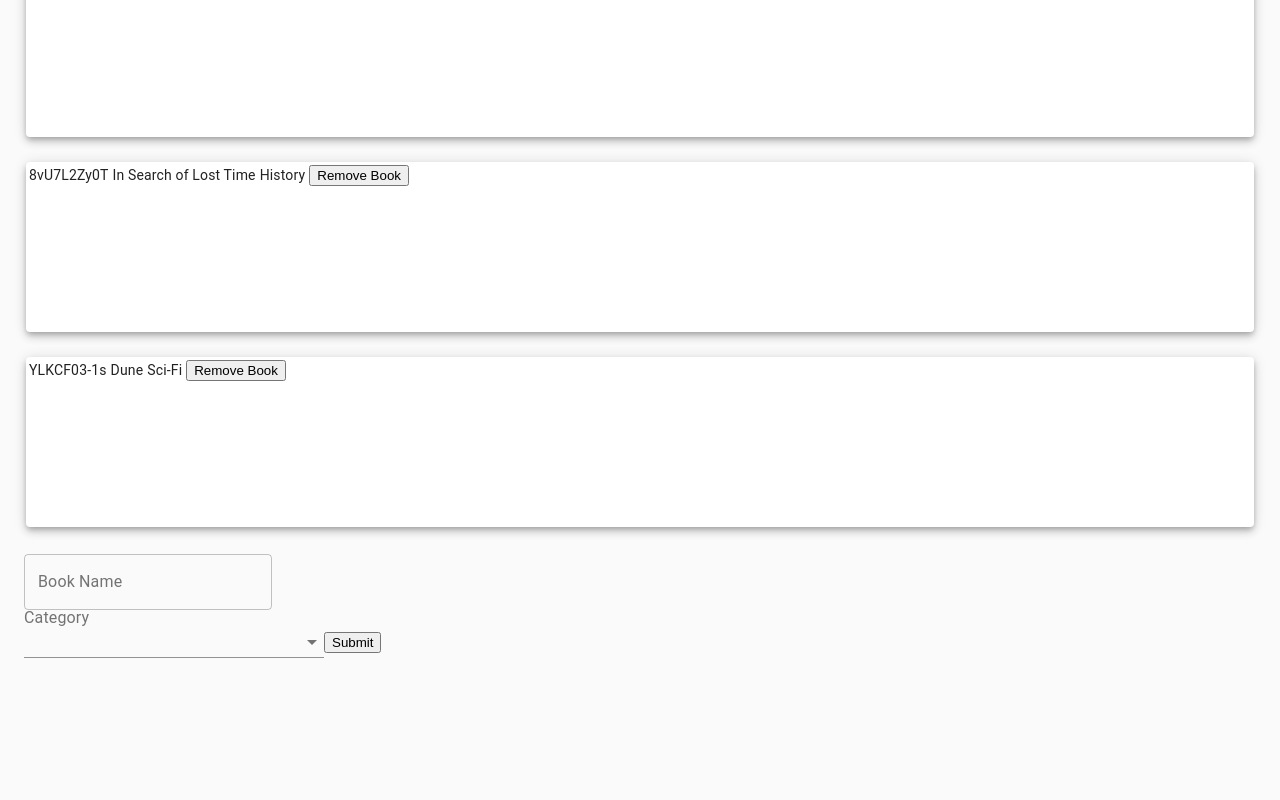
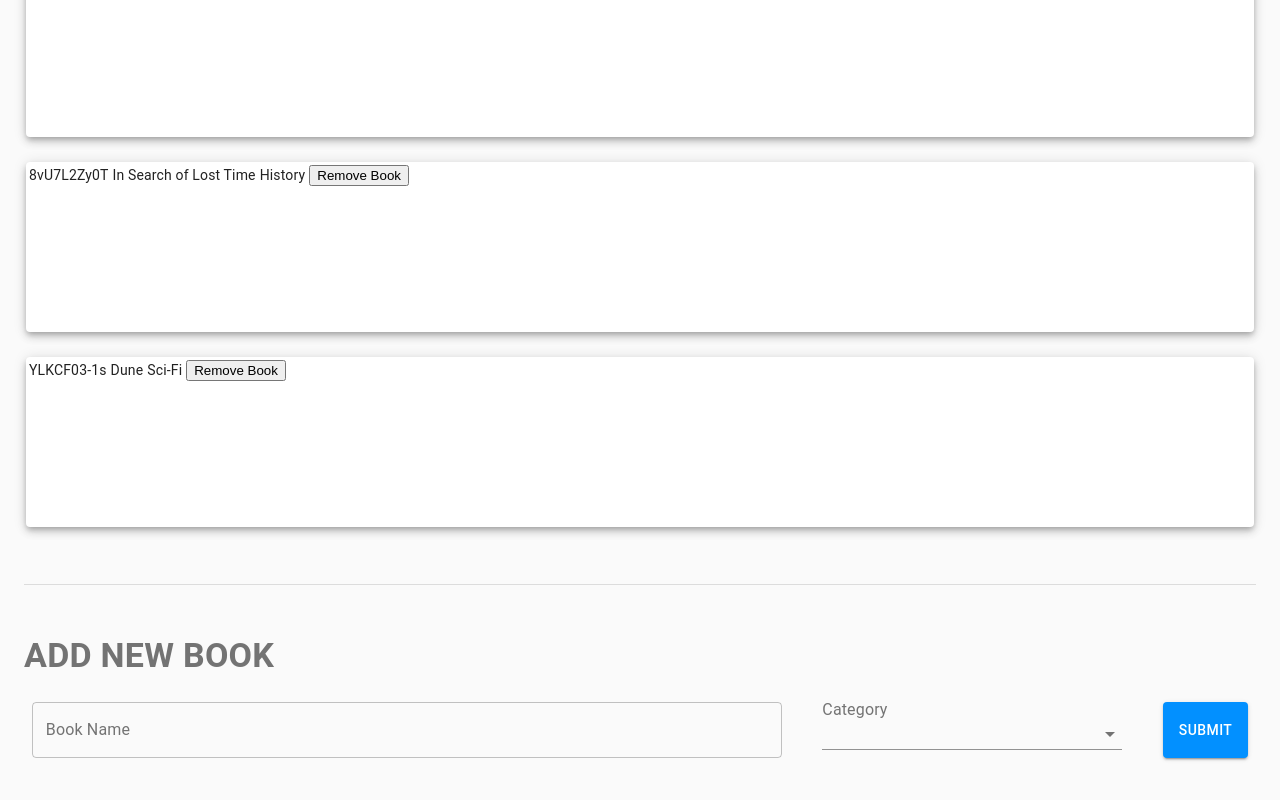
Before and after one commit to martinnajjar12/book-store, a React (Create React App) app: page / in a window 1280 px wide. Shown: the part 415-1215 px from the top of the page. Before the commit the page ends 1073 px from the top, so only its background shows below. Built offline with nearby package versions, Linux system fonts and the light colour scheme.

Commit message:
Style the BookForm component

```diff
--- a/src/containers/BookForm.js
+++ b/src/containers/BookForm.js
@@ -1,8 +1,12 @@
 import {
+  Button,
+  Divider,
+  Grid,
   InputLabel,
   MenuItem,
   Select,
   TextField,
+  Typography,
 } from '@material-ui/core';
 import React, { useState } from 'react';
 import { useDispatch } from 'react-redux';
@@ -35,8 +39,12 @@ const BookForm = () => {
 
   return (
     <>
+      <Divider style={{ margin: '30px 0 50px' }} />
+      <Typography color="textSecondary" variant="h4" style={{ fontWeight: 'bolder', marginBottom: 25 }}>ADD NEW BOOK</Typography>
       <form>
-        <TextField label="Book Name" variant="outlined" value={inputValue} onChange={handleInputChange} />
+        <Grid container justify="space-around" style={{ marginBottom: 150 }}>
+          <TextField style={{ width: 750 }} label="Book Name" variant="outlined" value={inputValue} onChange={handleInputChange} />
+          <div style={{ margin: '0 25px' }}>
             <InputLabel id="categorySelect">Category</InputLabel>
             <Select
               labelId="categorySelect"
@@ -46,12 +54,11 @@ const BookForm = () => {
             >
               {category}
             </Select>
-        <button
-          onClick={handleSubmit}
-          type="button"
-        >
+          </div>
+          <Button onClick={handleSubmit} variant="contained" color="primary">
             Submit
-        </button>
+          </Button>
+        </Grid>
       </form>
     </>
   );
```
Lines whose indentation alone changed are shown as unchanged.
